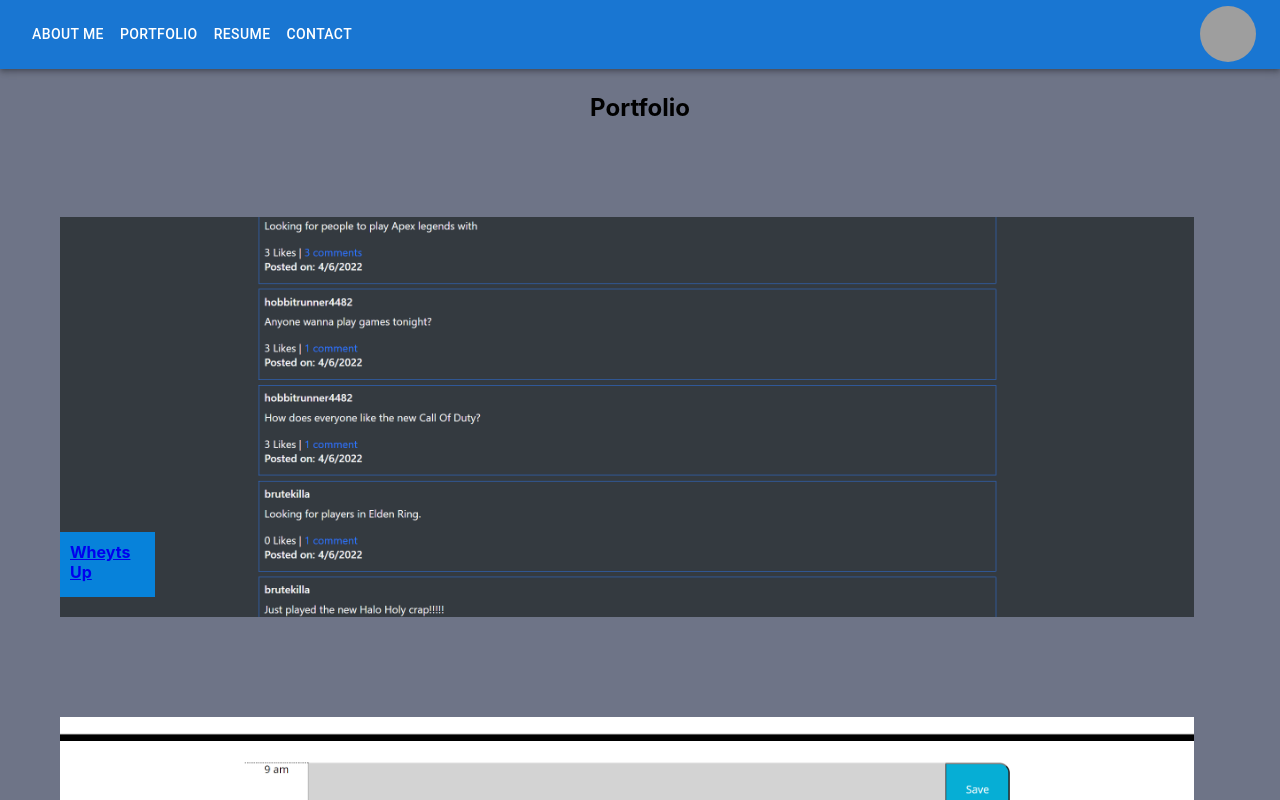
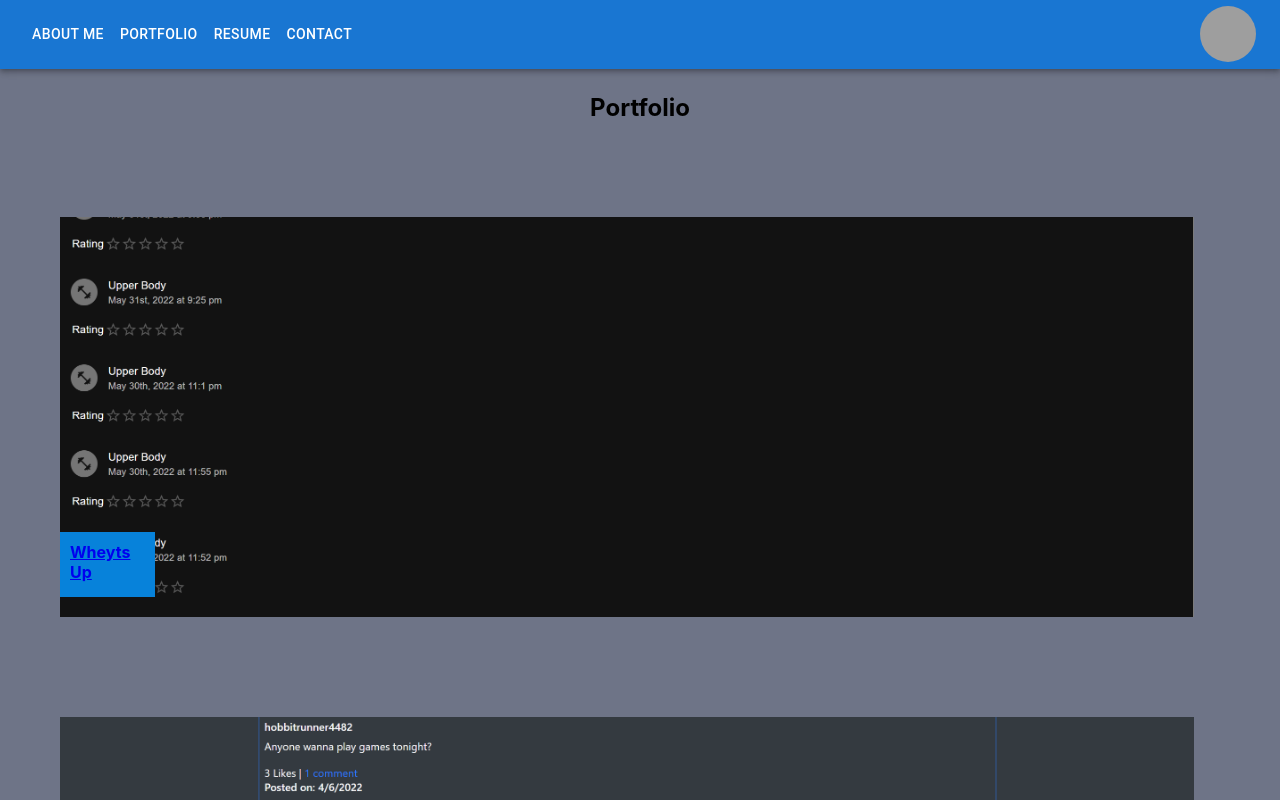
Before and after one commit to Jburg1414/jace-awesome-porfolio, a React (Create React App) app: page / in a window 1280 px wide. Both pictures are taken after a click on the button "PORTFOLIO". Shown: the top 800 px of the page. Built offline with nearby package versions, Linux system fonts and the light colour scheme; grey boxes are pictures that could not be loaded.

Commit message:
added picture for project 3

```diff
--- a/src/index.css
+++ b/src/index.css
@@ -91,7 +91,7 @@ form {
 
 .large-tile {
   height: 400px;
-  background-image: url(../public/img/game-it.png);
+  background-image: url(../public/img/wheyts-up.png);
   background-size: cover;
   background-repeat: no-repeat;
   background-position: center;
@@ -105,6 +105,10 @@ form {
   background-position: center;
   flex: 2 50%;
   width:90%
+}
+
+.tile-0 {
+  background-image: url(../public/img/game-it.png)
 }
 
 .tile-1 {
--- a/src/pages/portfolio.js
+++ b/src/pages/portfolio.js
@@ -21,7 +21,7 @@ export default function Portfolio() {
           <div className="box-row">
             <a
               href="https://game-it1.herokuapp.com/"
-              className="tile small-tile tile-1 row"
+              className="tile small-tile tile-0 row"
               target="_blank"
               rel="noreferrer"
             >
```
Also changed, not shown: public/img/wheyts-up.png (added).
